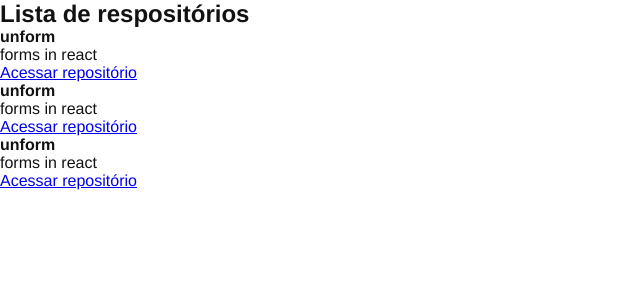
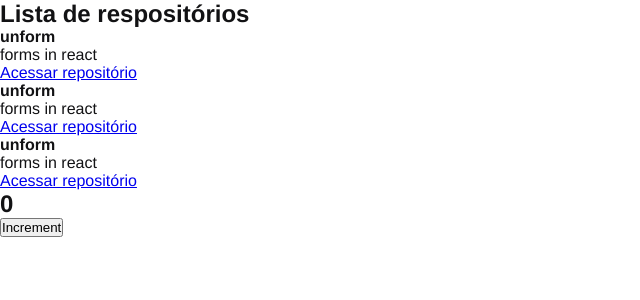
Before and after one commit to thiagoos16/github-explorer, a React app: page / in a window 1280 px wide. Shown: the top 300 px of the page, without its empty margins (0-640 px from the left). Built offline with nearby package versions, Linux system fonts and the light colour scheme.

Commit message:
add counter component

```diff
--- /dev/null
+++ b/src/components/Counter.jsx
@@ -0,0 +1,16 @@
+import { useState } from 'react';
+
+export function Counter() {
+    const [counter, setCounter] = useState(0);
+
+    function increment() {
+        setCounter(counter += 1);
+    }
+
+    return (
+        <div>
+            <h2>{counter}</h2>
+            <button type="button" onClick={increment}>Increment</button>
+        </div>
+    )
+}
--- a/src/components/RepositoryList.jsx
+++ b/src/components/RepositoryList.jsx
@@ -1,3 +1,4 @@
+import { Counter } from "./Counter";
 import { RespositoryItem } from "./RepositoryItem";
 
 const repository = {
@@ -12,9 +13,13 @@
             <h1>Lista de respositórios</h1>
 
             <ul>
-                <RespositoryItem repository={repository}/>
-                <RespositoryItem repository={repository}/>
-                <RespositoryItem repository={repository}/>
+                <>
+                    <RespositoryItem repository={repository}/>
+                    <RespositoryItem repository={repository}/>
+                    <RespositoryItem repository={repository}/>
+
+                    <Counter/>
+                </>
             </ul>
         </section>
     )
```
